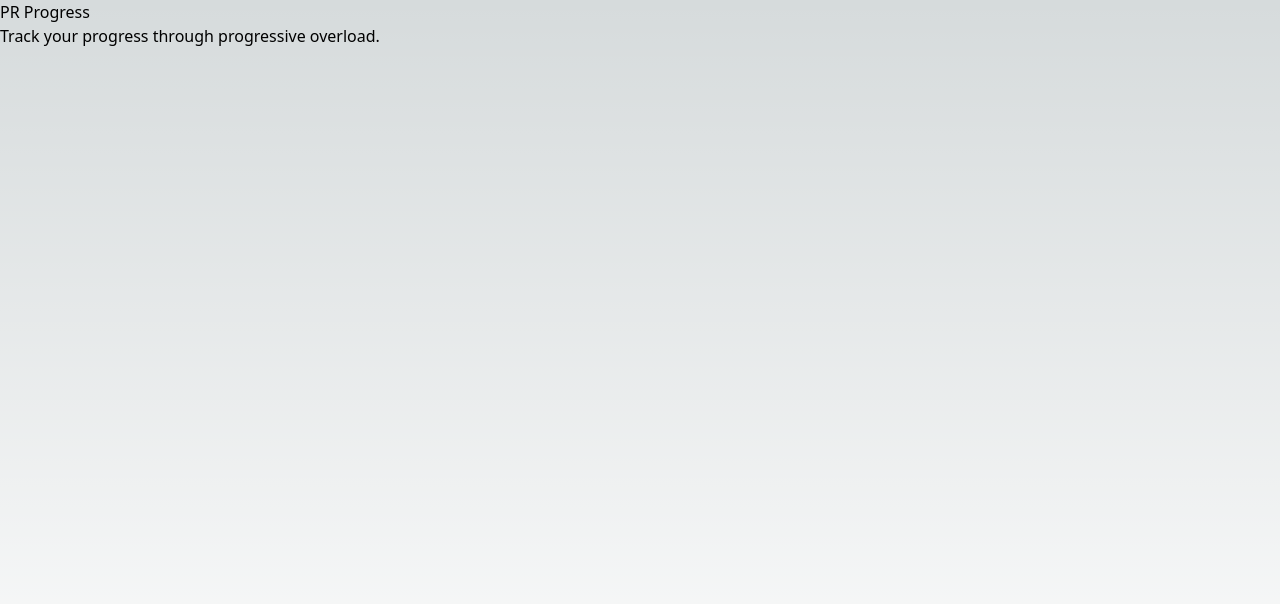
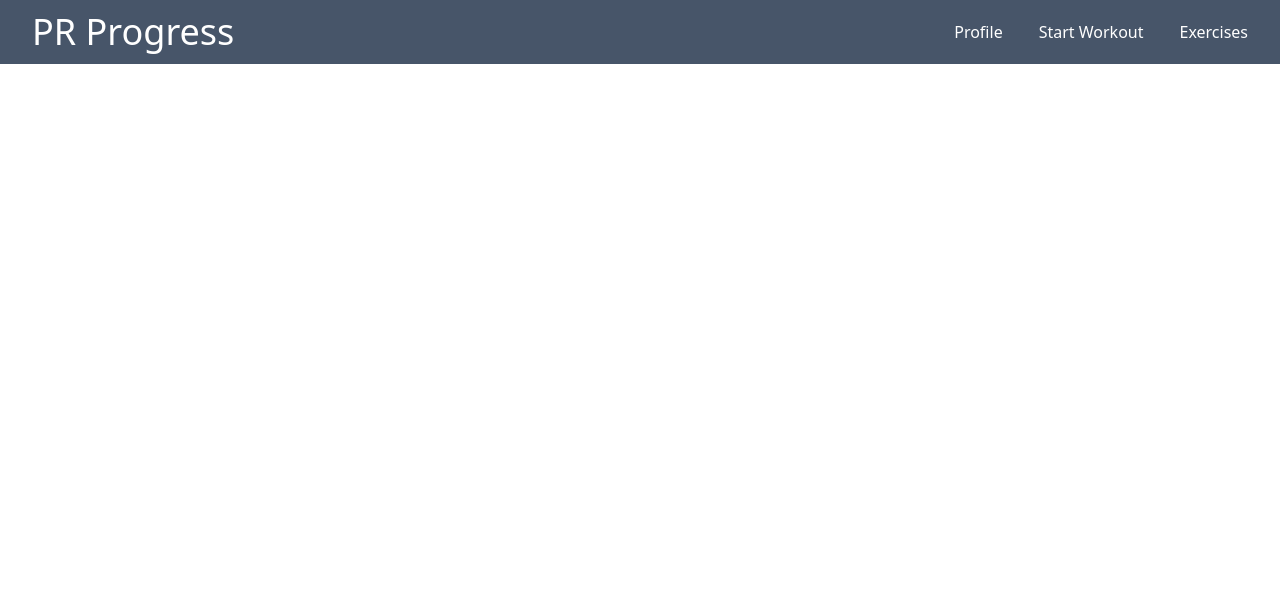
Before and after one commit to pr0digious/PR-Progress, a Next.js app: page / in a window 1280 px wide. Shown: the top 604 px of the page. Built offline with nearby package versions, Linux system fonts and the light colour scheme.

Commit message:
Implemented Navbar Component. Navbar does not use React Routing. Body selector in globals.css was commented out.

```diff
--- a/package.json
+++ b/package.json
@@ -11,7 +11,8 @@
   "dependencies": {
     "next": "^14.1.4",
     "react": "^18.2.0",
-    "react-dom": "^18.2.0"
+    "react-dom": "^18.2.0",
+    "react-router-dom": "^6.22.3"
   },
   "devDependencies": {
     "autoprefixer": "^10.0.1",
--- /dev/null
+++ b/src/pages/Exercises.js
@@ -0,0 +1,8 @@
+export default function Exercises()
+{
+    return (
+    <main>
+        <h1>Exercises</h1>
+    </main>
+    );
+}
--- /dev/null
+++ b/src/pages/Profile.js
@@ -0,0 +1,8 @@
+export default function Profile()
+{
+    return (
+    <main>
+        <h1>Profile</h1>
+    </main>
+    );
+}
--- /dev/null
+++ b/src/pages/StartWorkout.js
@@ -0,0 +1,8 @@
+export default function StartWorkout()
+{
+    return (
+    <main>
+        <h1>Start Workout</h1>
+    </main>
+    );
+}
--- a/src/pages/_app.js
+++ b/src/pages/_app.js
@@ -1,5 +1,42 @@
 import "@/styles/globals.css";
+import { useState } from 'react';
+import Navbar from "./components/Navbar"
+import Profile from "./Profile"
+import StartWorkout from "./StartWorkout"
+import Exercises from "./Exercises"
+import Home from "./index"
+
 
 export default function App({ Component, pageProps }) {
-	return <Component {...pageProps} />;
+	const [currentPage, setCurrentPage] = useState("Home");
+
+	const handlePageChange = (page) => {
+		setCurrentPage(page);
+	};
+
+	switch(currentPage)
+	{
+		case "/":
+			Component = <Home/>
+			break;
+
+		case "/Profile":
+			Component = <Profile/>
+			break;
+
+		case "/StartWorkout":
+			Component = <StartWorkout/>
+			break;
+
+		case "/Exercises":
+			Component = <Exercises/>
+			break;
+	}
+
+	return (
+	<>
+		<Navbar onPageChange={handlePageChange}/>
+		{Component}
+	</>
+	)
 }
--- a/src/pages/_document.js
+++ b/src/pages/_document.js
@@ -1,6 +1,7 @@
 import { Html, Head, Main, NextScript } from "next/document";
 
-export default function Document() {
+export default function Document()
+{
   return (
     <Html lang="en">
       <Head />
--- /dev/null
+++ b/src/pages/components/Navbar.js
@@ -0,0 +1,20 @@
+import Link from 'next/link'
+
+export default function Navbar() {
+    return (
+    <nav className="box-border m-0 bg-slate-600 text-white flex justify-between items-center gap-8 px-8 py-10%">
+        <Link href="/" className="text-inherit text-4xl no-underline cursor-pointer">PR Progress</Link>
+        <ul className='list-none px-0 py-5 m-0 flex gap-4 '>
+                <li>
+                    <Link href="./Profile" className="text-inherit no-underline hover:text-slate-400 cursor-pointer ml-5">Profile</Link>
+                </li>
+                <li>
+                    <Link href="./StartWorkout" className="text-inherit no-underline hover:text-slate-400 cursor-pointer ml-5">Start Workout</Link>
+                </li>
+                <li>
+                    <Link href="./Exercises" className="text-inherit no-underline  hover:text-slate-400 cursor-pointer ml-5">Exercises</Link>
+                </li>
+        </ul>
+    </nav>
+    );
+}
--- a/src/pages/index.js
+++ b/src/pages/index.js
@@ -1,6 +1,10 @@
-export default function Home() {
+import Navbar from "./components/Navbar"
+
+export default function Home()
+{
 	return (
 		<main className='h-screen bg-grey-100 w-full'>
+			<Navbar/>
 			<h1>PR Progress</h1>
 			<p>Track your progress through progressive overload.</p>
 		</main>
--- a/src/styles/globals.css
+++ b/src/styles/globals.css
@@ -17,13 +17,13 @@
 }
 
 body {
-  color: rgb(var(--foreground-rgb));
+  /* color: rgb(var(--foreground-rgb));
   background: linear-gradient(
       to bottom,
       transparent,
       rgb(var(--background-end-rgb))
     )
-    rgb(var(--background-start-rgb));
+    rgb(var(--background-start-rgb)); */
 }
 
 @layer utilities {
```
Also changed, not shown: 1 other file (tests, documents, lock files or other folders).
